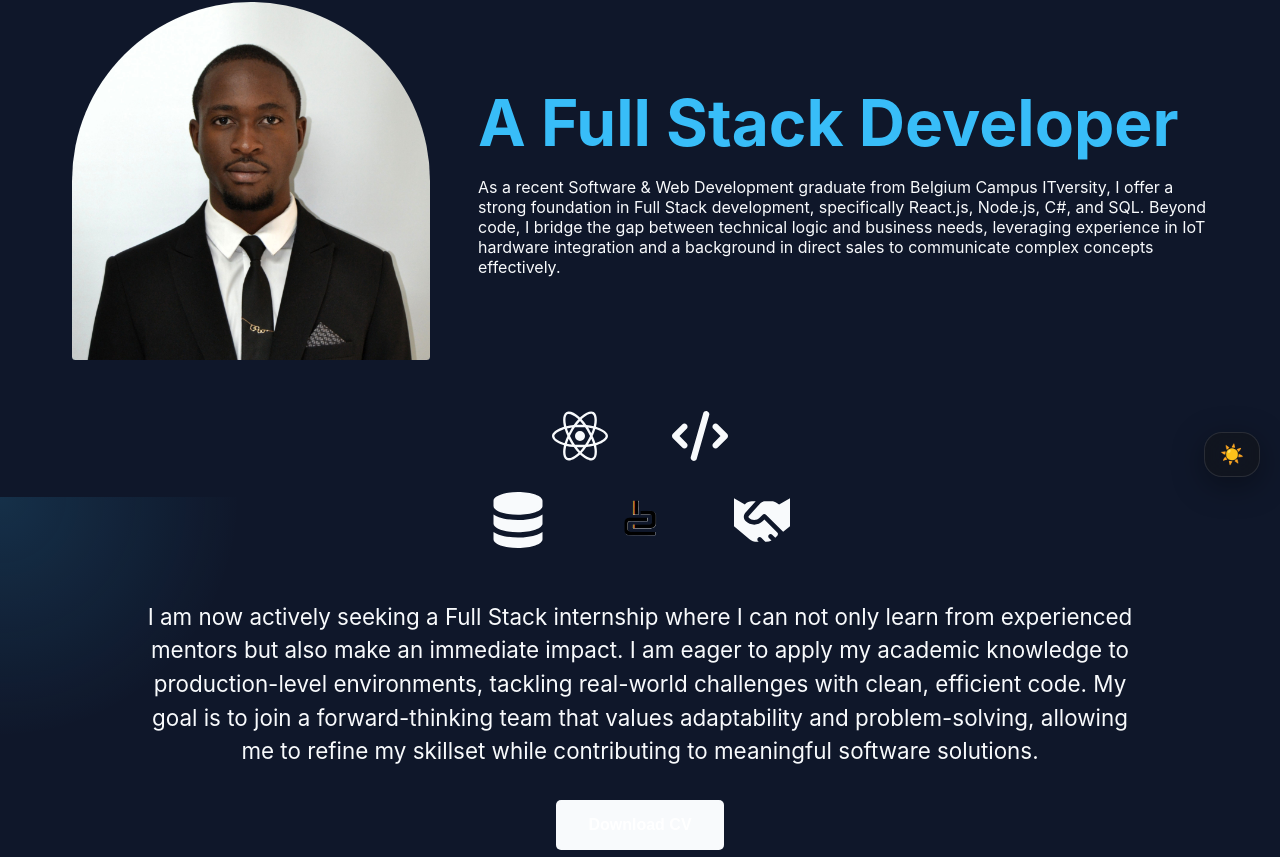
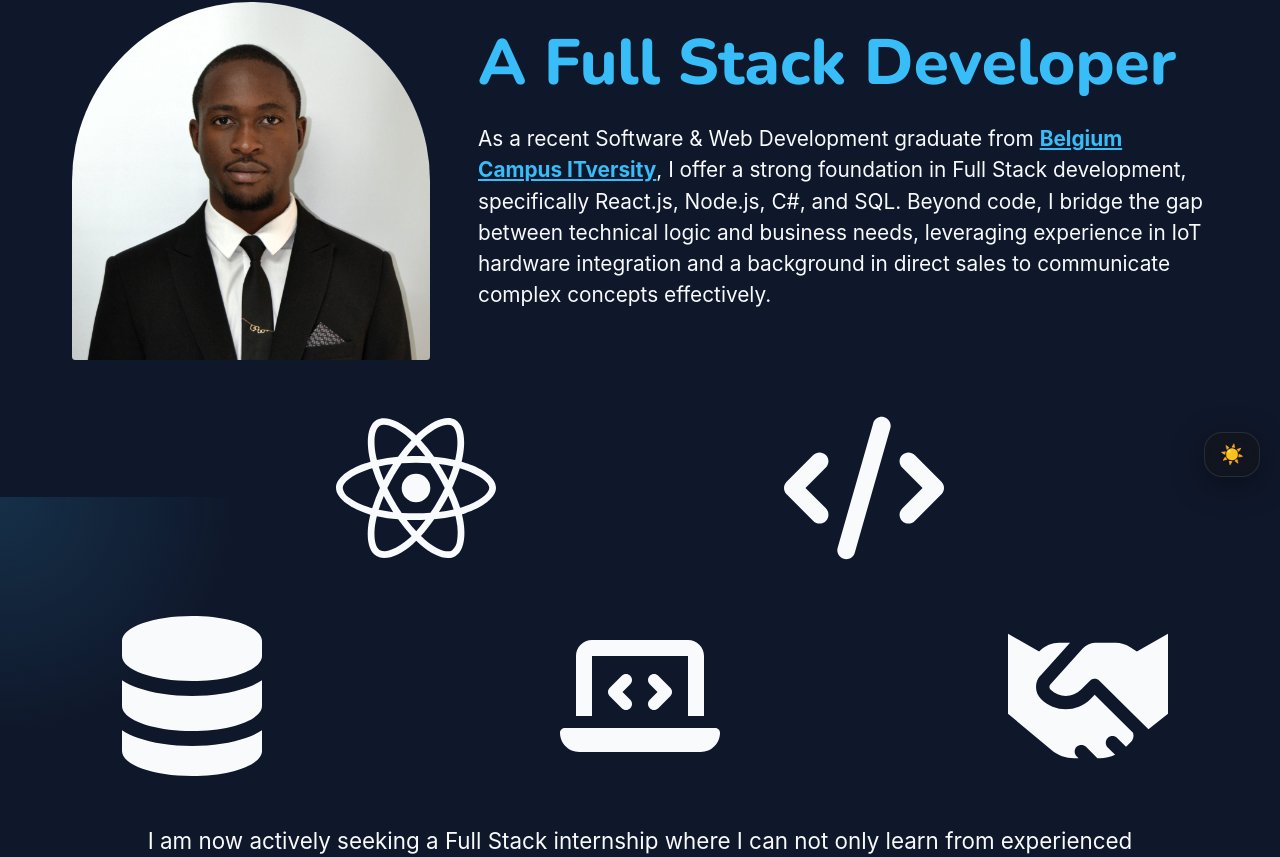
Before and after one commit to mndiweni04/portfolio-v2, a Next.js app: page / in a window 1280 px wide. Shown: the part 303-1160 px from the top of the page. Built offline with nearby package versions, Linux system fonts and the light colour scheme.

Commit message:
git commit -m "style(ui): switch to Nunito font and fix horizontal scrolling" -m "- Replaced Geist with Nunito in layout.js. - Removed margins causing horizontal scroll on icons. - Updated download button contrast for themes. - Cleaned up CSS and fixed Next.js font import errors."

```diff
--- a/src/app/layout.js
+++ b/src/app/layout.js
@@ -1,17 +1,14 @@
-import { Geist, Geist_Mono } from "next/font/google";
+import { Nunito } from "next/font/google";
 import "./globals.css";
 import Navbar from "../components/navbar";
 import HeroBackground from "../components/HeroBackground";
 import ThemeToggle from "../components/ThemeToggle";
 
-const geistSans = Geist({
-  variable: "--font-geist-sans",
+// Initialize Nunito
+const nunito = Nunito({
+  variable: "--font-nunito",
   subsets: ["latin"],
-});
-
-const geistMono = Geist_Mono({
-  variable: "--font-geist-mono",
-  subsets: ["latin"],
+  weight: ["400", "600", "700", "800"], // Loading the weights needed for design
 });
 
 export const metadata = {
@@ -22,7 +19,7 @@ export const metadata = {
 export default function RootLayout({ children }) {
   return (
     <html lang="en">
-      <body className={`${geistSans.variable} ${geistMono.variable} antialiased`}>
+      <body className={`${nunito.variable} antialiased`}>
         <HeroBackground>
           <div className="wrap">
             <Navbar />
--- a/src/app/styles/cover-page.css
+++ b/src/app/styles/cover-page.css
@@ -20,7 +20,8 @@ html {
 .profile .name {
     font-size: 8rem;
     color: var(--timeline-circle-theme);
-    font-weight: bold;
+    font-family: var(--font-nunito), sans-serif;
+    font-weight: 900;
     text-align: center;
     line-height: 1.1;
     width: 100%;
@@ -53,20 +54,41 @@ html {
     text-align: left;
 }
 
+.bcard-para {
+    color: var(--timeline-circle-theme);
+    font-size: 1.3rem;
+    line-height: 1.5;
+    margin-bottom: 2rem;
+}
+
+/* Link Styling */
+.text-link {
+    color: var(--profile-theme);
+    text-decoration: underline;
+    font-weight: bold;
+    transition: opacity 0.3s ease;
+}
+
+.text-link:hover {
+    opacity: 0.8;
+    color: var(--timeline-circle-theme);
+}
+
 .prof {
     font-size: 4rem;
+    font-family: var(--font-nunito), sans-serif;
     color: var(--profile-theme);
     margin: 0 0 1rem 0;
-    font-weight: bold;
+    font-weight: 800;
     width: 730px;
 }
 
-/* --- ICON PYRAMID STYLES --- */
+/* Icon Pyramid Styles */
 .icon-pyramid {
     display: flex;
     flex-direction: column;
     align-items: center;
-    gap: 1.5rem;
+    gap: 3rem;
     margin: 1rem 0;
     width: 100%;
 }
@@ -78,19 +100,13 @@ html {
     gap: 4rem;
 }
 
-/* FontAwesome SVGs usually respond to font-size for scaling */
 .tech-icon {
-    font-size: 3.5rem;
+    font-size: 8rem;
     color: var(--timeline-circle-theme);
-    width: 3.5rem; /* Explicit width helps prevent layout jumping */
-    height: 3.5rem;
+    width: 10rem;
+    height: 10rem;
+    margin: 0 7rem;
 }
-
-.logo-placeholder-text {
-    font-size: 0.6rem;
-    color: var(--timeline-circle-theme);
-}
-/* ------------------------------- */
 
 .intro-section {
     width: 100%;
@@ -114,11 +130,13 @@ html {
     display: inline-block;
     padding: 1rem 2rem;
     background-color: var(--timeline-circle-theme);
-    color: #fff;
+    color: var(--bg-color, #fff);
     text-decoration: none;
-    border-radius: 5px;
+    border-radius: 50px;
     cursor: pointer;
     border: none;
+    font-family: 'Nunito', sans-serif;
+    font-weight: 700;
 }
 
 @media (max-width: 1024px) {
@@ -153,6 +171,6 @@ html {
 
     .profile .name { font-size: 3.5rem; }
 
-    .tech-icon { font-size: 2.5rem; width: 2.5rem; height: 2.5rem; }
+    .tech-icon { font-size: 2.5rem; width: 2.5rem; height: 2.5rem; margin: 0; }
     .icon-row { gap: 2rem; }
 }
--- a/src/components/cover-page.js
+++ b/src/components/cover-page.js
@@ -3,7 +3,7 @@ import Image from 'next/image';
 import CvImage from '../../public/images/CvImg2.jpg';
 import { FontAwesomeIcon } from '@fortawesome/react-fontawesome';
 import { faReact } from '@fortawesome/free-brands-svg-icons';
-import { faDatabase, faHandshake, faCode } from '@fortawesome/free-solid-svg-icons';
+import { faDatabase, faHandshake, faCode, faLaptopCode } from '@fortawesome/free-solid-svg-icons';
 
 import '../app/styles/cover-page.css';
 
@@ -20,34 +20,37 @@ function CoverPg(){
 
                 <div className='bcard'>
                     <h2 className='prof'>A Full Stack Developer</h2>
-                    <p className='bcard-para'>As a recent Software & Web Development graduate from Belgium Campus ITversity,
+                    <p className='bcard-para'>
+                        As a recent Software & Web Development graduate from{' '}
+                        <a
+                            href="https://www.belgiumcampus.ac.za/"
+                            target="_blank"
+                            rel="noopener noreferrer"
+                            className="text-link"
+                        >
+                            Belgium Campus ITversity
+                        </a>,
                         I offer a strong foundation in Full Stack development, specifically React.js, Node.js, C#, and SQL.
                         Beyond code, I bridge the gap between technical logic and business needs,
-                        leveraging experience in IoT hardware integration and a background in direct sales to communicate complex concepts effectively.</p>
+                        leveraging experience in IoT hardware integration and a background in direct sales to communicate complex concepts effectively.
+                    </p>
                 </div>
             </div>
 
-            {/* --- ICON PYRAMID SECTION --- */}
             <div className="icon-pyramid">
-                {/* Row 1: 2 Icons (React | C#) */}
+                {/* Row 1: 2 Icons */}
                 <div className="icon-row">
                     <FontAwesomeIcon icon={faReact} className="tech-icon" title="React.js" />
                     <FontAwesomeIcon icon={faCode} className="tech-icon" title="C# / Backend Logic" />
                 </div>
 
-                {/* Row 2: 3 Items (SQL | Logo Placeholder | Sales) */}
+                {/* Row 2: 3 Icons */}
                 <div className="icon-row">
                     <FontAwesomeIcon icon={faDatabase} className="tech-icon" title="SQL / Database" />
-
-                    {/* Placeholder for Belgium Campus Logo */}
-                    <div className="bc-logo-container">
-                        <Image src="/images/bc.png" alt="Belgium Campus Logo" width={60} height={60} className="bc-logo" />
-                    </div>
-
+                    <FontAwesomeIcon icon={faLaptopCode} className="tech-icon" title="Software Development" />
                     <FontAwesomeIcon icon={faHandshake} className="tech-icon" title="Sales & Communication" />
                 </div>
             </div>
-            {/* -------------------------------- */}
 
             <div className='intro-para'>
                 <p className="paragraph">
```
